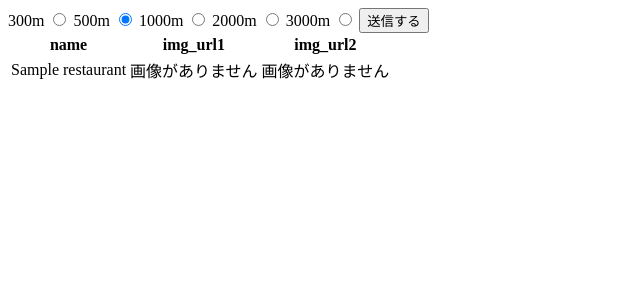
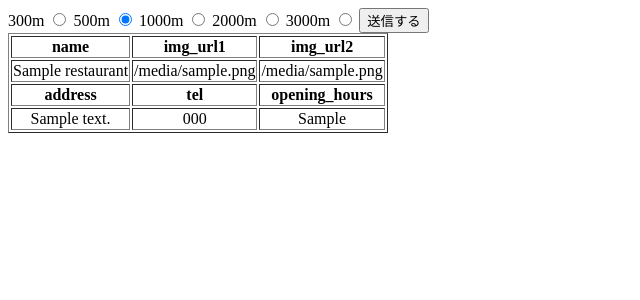
Before and after one commit to ry-2456/Restaurant_Searcher_Using_Gurunabi_API, a Flask app: template templates/filtering.html in a window 1280 px wide. Shown: the top 300 px of the page, without its empty margins (0-640 px from the left). Run offline with Flask 2, Linux system fonts and the light colour scheme; the template is opened without the code that fills it: most values are stand-ins (such as "Sample title", 1, 10 or a date in 2020); parts of the project's set-up code (start-up, migrations or seed data) failed here and were passed over.

Commit message:
[update]Add detailed restaurant columns
詳細画面に表示するカラムをデータベースに加えた

```diff
--- a/app.py
+++ b/app.py
@@ -2,7 +2,7 @@
 import socket
 from flask import Flask, render_template, url_for, request
 from flask_sqlalchemy import SQLAlchemy
-from sqlalchemy import Column, Integer, String
+from sqlalchemy import Column, Integer, String, Text
 
 app = Flask(__name__)
 app.config["SECRET_KEY"] = "secret key"
@@ -17,6 +17,10 @@
     name = db.Column(String)
     img_url1 = db.Column(String)
     img_url2 = db.Column(String)
+    address = db.Column(String)
+    tel = db.Column(String)
+    # opening_hours = db.Column(String)
+    opening_hours = db.Column(Text)
 
     def __repr__(self):
         return "<Restaurant name={} img_url1={} img_url2={}".format(
@@ -84,7 +88,10 @@
                 Restaurant(
                     name=res["rest"][i]["name"],
                     img_url1 = res["rest"][i]["image_url"]["shop_image1"],
-                    img_url2 = res["rest"][i]["image_url"]["shop_image2"]
+                    img_url2 = res["rest"][i]["image_url"]["shop_image2"],
+                    address = res["rest"][i]["address"],
+                    tel = res["rest"][i]["tel"],
+                    opening_hours = res["rest"][i]["opentime"]
                 )
             )
             db.session.add_all(restaurants)
@@ -101,4 +108,3 @@
 if __name__ == "__main__":
     app.run(debug=True, host=get_local_ipaddr(), port=3000, threaded=True,
            ssl_context=("openssl/server.crt", "openssl/server.key"))
-    db.drop_all()
--- a/templates/filtering.html
+++ b/templates/filtering.html
@@ -27,7 +27,7 @@
 
   {% for restaurant in rests %}
     <div style="border: 10px soild black;">
-      <table>
+      <table border="1" style="text-align: center;">
         <tr>
           <th>name</th>
           <th>img_url1</th>
@@ -36,18 +36,27 @@
         <tr>
           <td>{{ restaurant.name }}</td>
 
-          {% if restaurant.img_url1|length > 1 %}
+          {% if restaurant.img_url1 %}
             <td>{{ restaurant.img_url1 }}</td>
           {% else %}
             <td>画像がありません</td>
           {% endif %}
 
-          {% if restaurant.img_url2|length > 1 %}
+          {% if restaurant.img_url2 %}
             <td>{{ restaurant.img_url2 }}</td>
           {% else %}
             <td>画像がありません</td>
           {% endif %}
-
+        </tr>
+        <tr>
+          <th>address</th>
+          <th>tel</th>
+          <th>opening_hours</th>
+        </tr>
+        <tr>
+          <td>{{ restaurant.address }}</td>
+          <td>{{ restaurant.tel }}</td>
+          <td>{{ restaurant.opening_hours }}</td>
         </tr>
       </table>
     </div>
```
